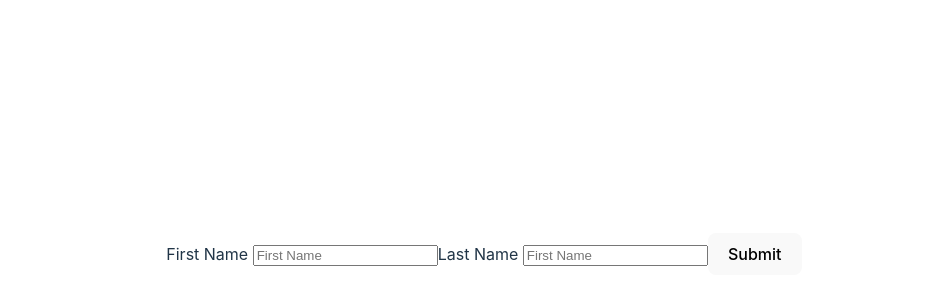
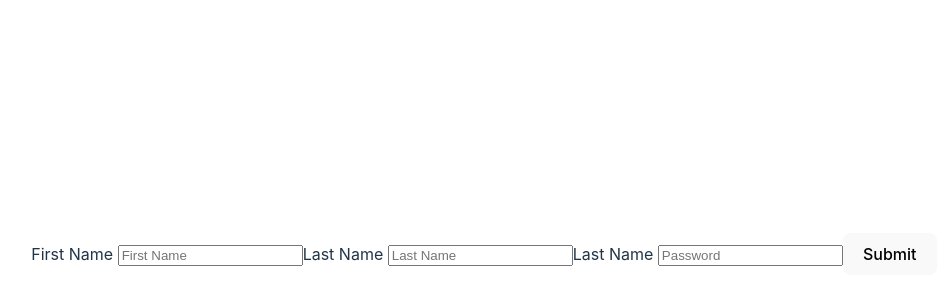
Before and after one commit to sas8254/react_course, a React (Vite) app: page / in a window 1280 px wide. Shown: the part 146-446 px from the top of the page, without its empty margins (156-1104 px from the left). Built offline with nearby package versions, Linux system fonts and the light colour scheme.

Commit message:
658. A Better Signup Form.

```diff
--- a/src/App.jsx
+++ b/src/App.jsx
@@ -1,10 +1,10 @@
 import "./App.css";
-import SignUpForm from "./SignUpForm";
+import BetterSignUpForm from "./BetterSignUpForm";
 
 function App() {
   return (
     <div>
-      <SignUpForm />
+      <BetterSignUpForm />
     </div>
   );
 }
--- /dev/null
+++ b/src/BetterSignUpForm.jsx
@@ -0,0 +1,49 @@
+import { useState } from "react";
+export default function BetterSignUpForm() {
+  const [formData, setFormData] = useState({
+    firstname: "",
+    lastname: "",
+    password: "",
+  });
+  const handleChange = (evt) => {
+    const changeField = evt.target.name;
+    const changeValue = evt.target.value;
+    return setFormData((currData) => {
+      currData[changeField] = changeValue;
+      return { ...currData };
+    });
+  };
+
+  return (
+    <form>
+      <label htmlFor="firstname">First Name </label>
+      <input
+        type="text"
+        placeholder="First Name"
+        value={formData.firstname}
+        onChange={handleChange}
+        id="firstname"
+        name="firstname"
+      ></input>
+      <label htmlFor="lastname">Last Name </label>
+      <input
+        type="text"
+        placeholder="Last Name"
+        value={formData.lastname}
+        onChange={handleChange}
+        id="lastname"
+        name="lastname"
+      ></input>
+      <label htmlFor="password">Last Name </label>
+      <input
+        type="password"
+        placeholder="Password"
+        value={formData.password}
+        onChange={handleChange}
+        id="password"
+        name="password"
+      ></input>
+      <button>Submit</button>
+    </form>
+  );
+}
```
